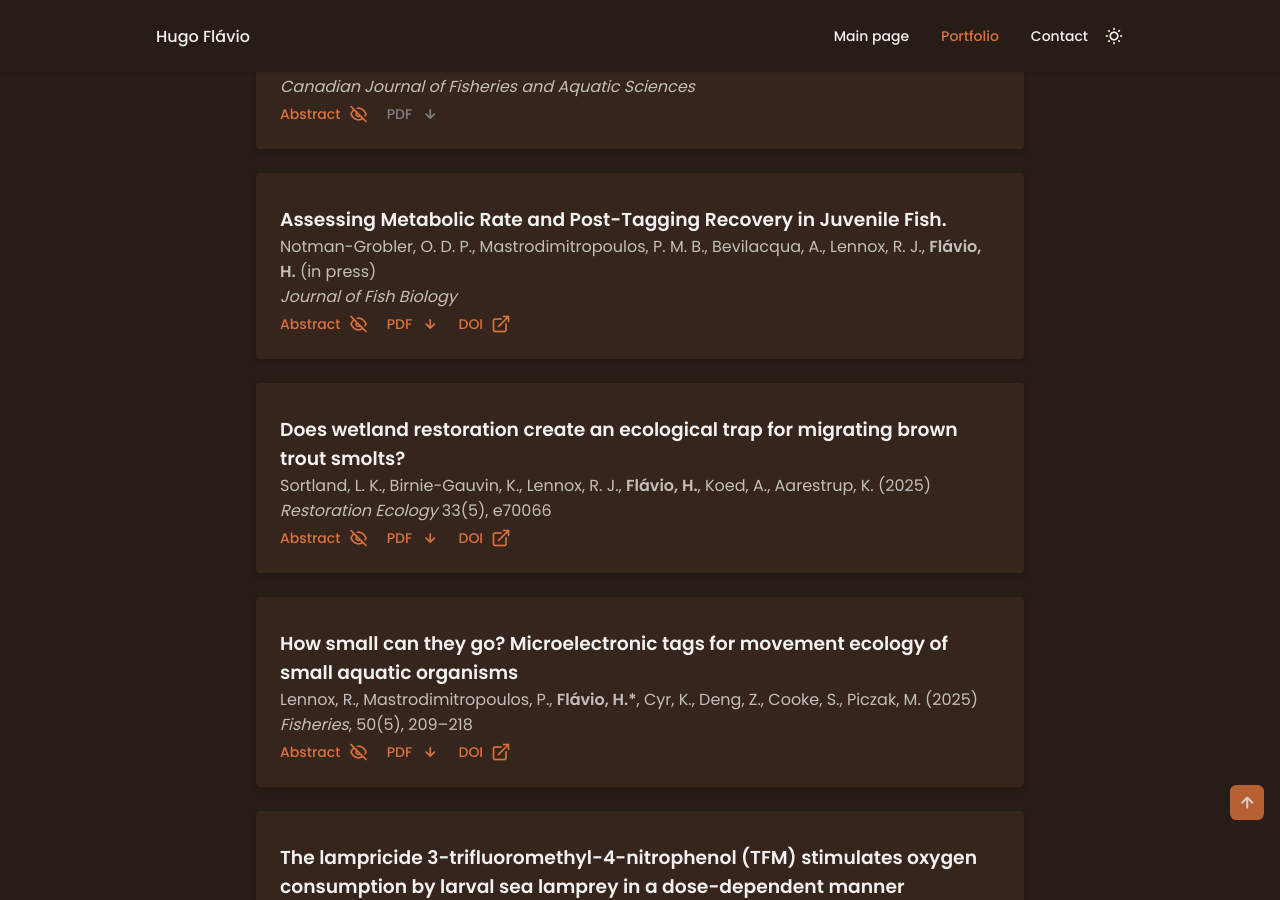
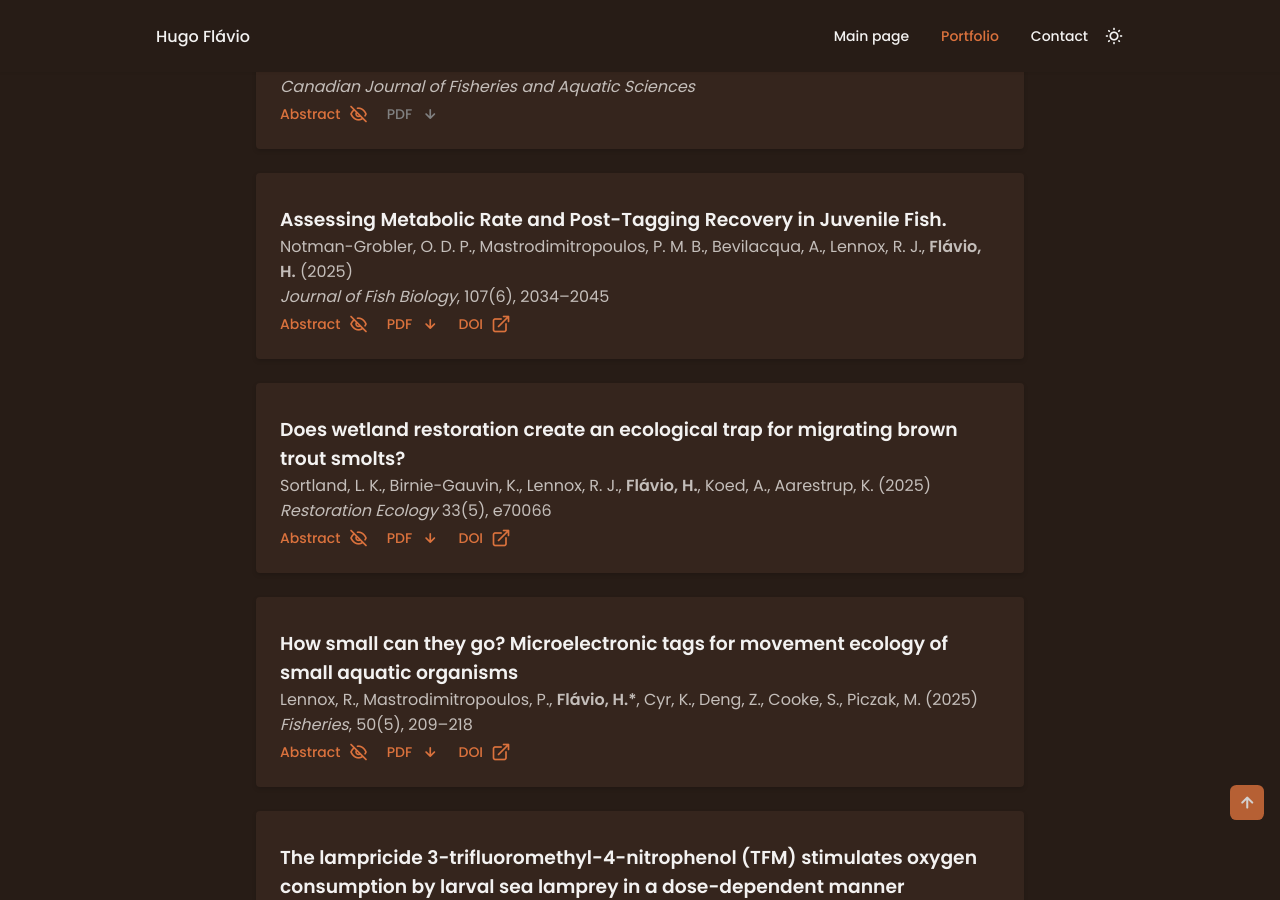
Before and after one commit to hugomflavio/hugoflavio-com, a Jekyll site: the page built from portfolio.html, in a window 1280 px wide and 900 px high, scrolled down 1104 px. Built offline with Jekyll 4.4.1, drawn with Linux system fonts in a browser that asks for light colours; nearby versions of some CDN libraries.

Commit message:
update notman reference

```diff
--- a/_includes/home/home_portfolio_item_11.html
+++ b/_includes/home/home_portfolio_item_11.html
@@ -11,9 +11,9 @@
     <div class="portfolio__data">
         <h3 class="portfolio__title">Research article</h3>
         <p class="portfolio__description">Assessing Metabolic Rate and Post-Tagging Recovery in Juvenile Fish.</p>
-        <p class="portfolio__description">Notman-Grobler, O. D. P., Mastrodimitropoulos, P. M. B., Bevilacqua, A., Lennox, R. J., <strong>Flávio, H.</strong> (in press)
+        <p class="portfolio__description">Notman-Grobler, O. D. P., Mastrodimitropoulos, P. M. B., Bevilacqua, A., Lennox, R. J., <strong>Flávio, H.</strong> (2025)
 
-        <p class="portfolio__description"><em>Journal of Fish Biology</em></p>
+        <p class="portfolio__description"><em>Journal of Fish Biology</em>, 107(6), 2034–2045</p>
 
         <a download="" target="_blank" href="assets/pdf/Notman-Grobler_et_al_Assessing_metabolic_rate_and_post-tagging_recovery_in_juvenile_fish.pdf" class="button button--flex button--small portfolio__button_download">
             PDF <i class="uil uil-arrow-down button__icon"></i>
--- a/_includes/portfolio/019_ref_notman-grobler2025.html
+++ b/_includes/portfolio/019_ref_notman-grobler2025.html
@@ -1,8 +1,8 @@
 <div class="portfolio_list__content grid">
     <div class="portfolio_item_expander portfolio_list__close">
         <h3 class="portfolio_list__title">Assessing Metabolic Rate and Post-Tagging Recovery in Juvenile Fish.</h3>
-        <p class="portfolio_list__description">Notman-Grobler, O. D. P., Mastrodimitropoulos, P. M. B., Bevilacqua, A., Lennox, R. J., <strong>Flávio, H.</strong> (in press)</p>
-        <p class="portfolio_list__description"><em>Journal of Fish Biology</em></p>
+        <p class="portfolio_list__description">Notman-Grobler, O. D. P., Mastrodimitropoulos, P. M. B., Bevilacqua, A., Lennox, R. J., <strong>Flávio, H.</strong> (2025)</p>
+        <p class="portfolio_list__description"><em>Journal of Fish Biology</em>, 107(6), 2034–2045</p>
 
         <a class="button button--flex button--small button--link portfolio_list__abstract_button">
             Abstract<i class="uil uil-eye-slash button__icon"></i>
```
